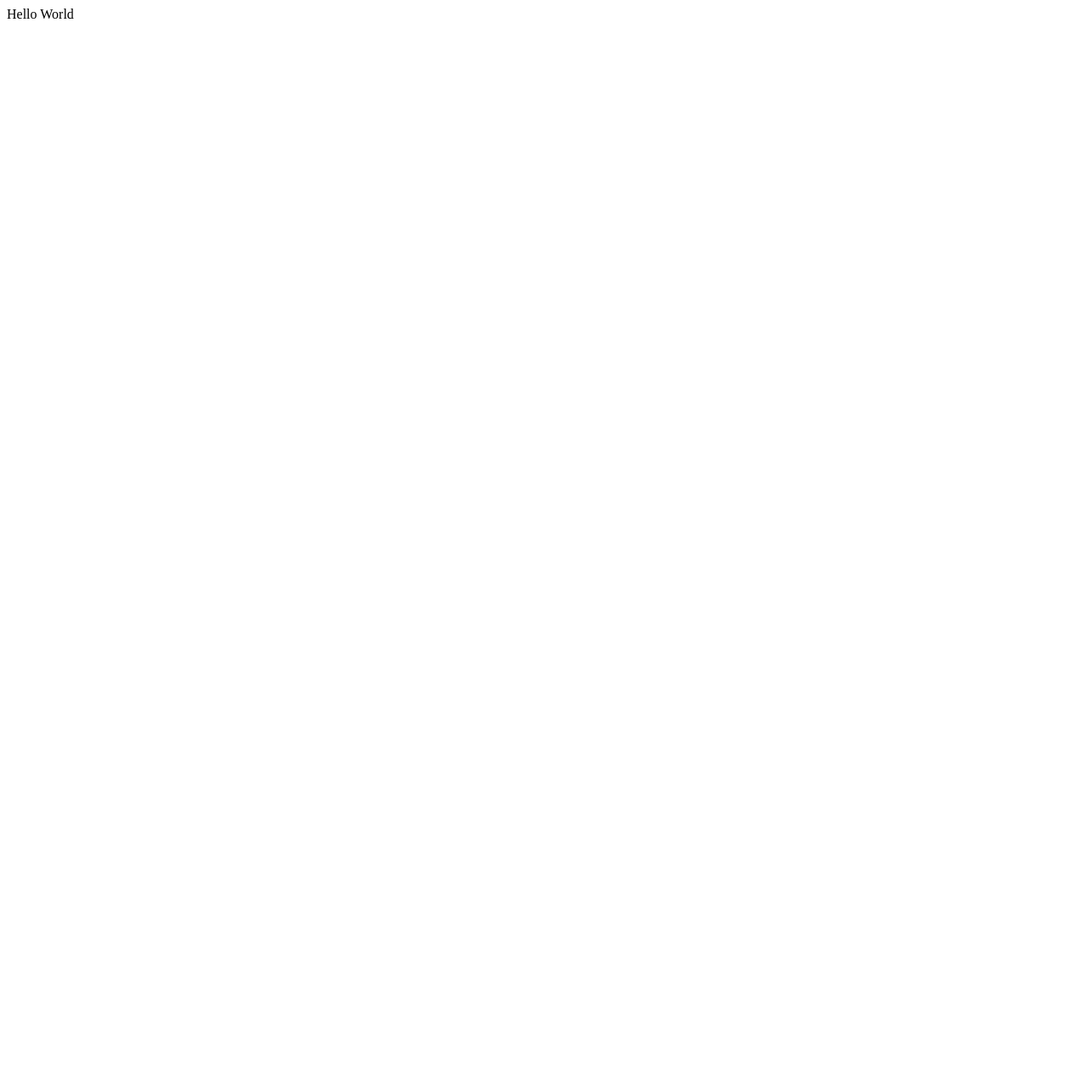
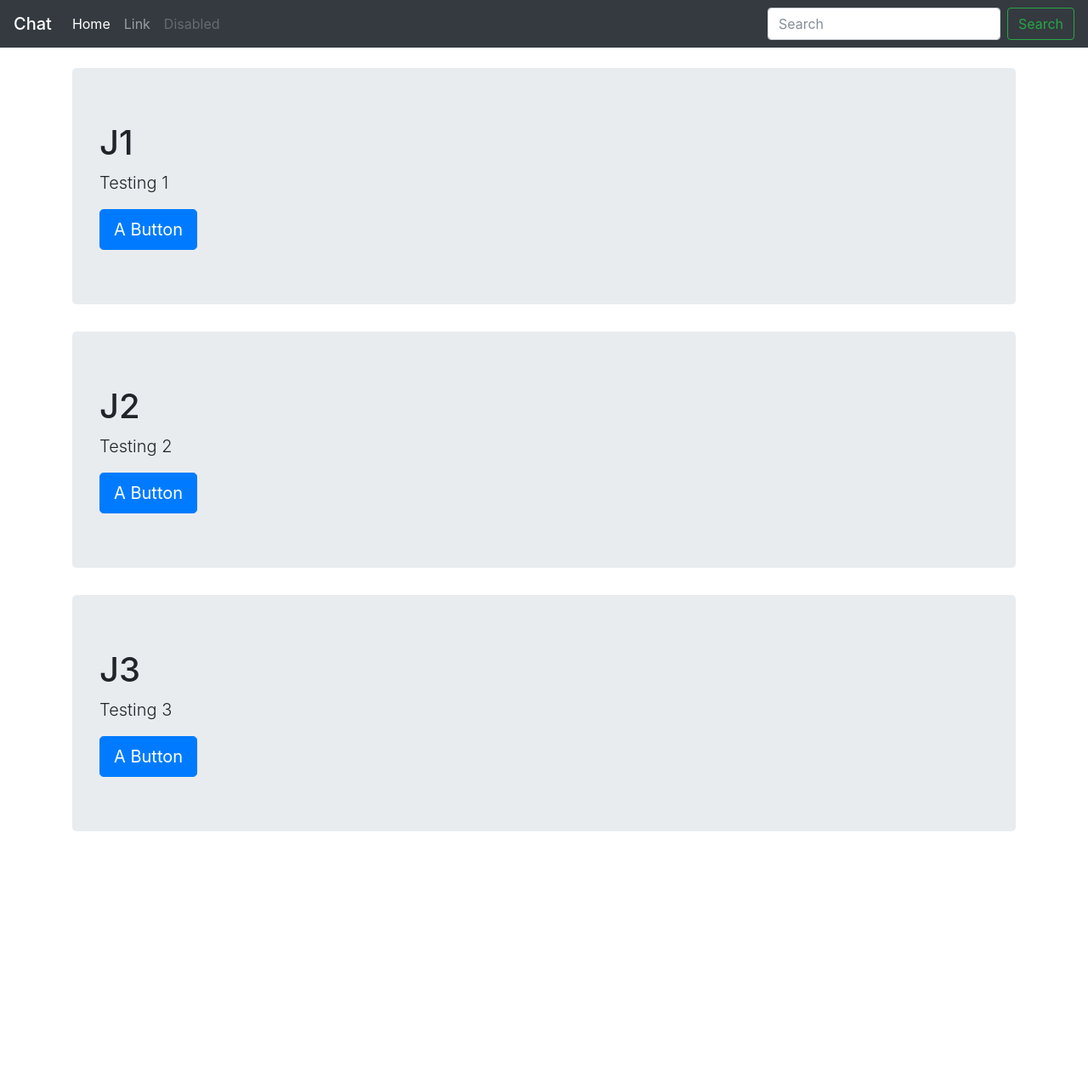
Before and after one commit to GlacialChat/glacial-chat, a Django app: page / in a window 1280 px wide. Before the commit the page is almost empty. Shown: the whole page at 85% size. Before the commit the page ends 22 px from the top, so only its background shows below. Run offline with Django 3.2, Linux system fonts and the light colour scheme; the visitor is signed in with stand-in values (Sample User, id 1); some libraries are stand-ins or nearby versions.

Commit message:
updated index.html

```diff
--- a/webchat/templates/webchat/index.html
+++ b/webchat/templates/webchat/index.html
@@ -1,10 +1,61 @@
 <!DOCTYPE html>
 <html lang="en">
 <head>
+    <!-- Meta tags -->
     <meta charset="UTF-8">
+    <meta name="viewport" content="width=device-width, initial-scale=1, shrink-to-fit=no">
+    <link rel="stylesheet" href="https://maxcdn.bootstrapcdn.com/bootstrap/4.0.0-beta.2/css/bootstrap.min.css" integrity="sha384-PsH8R72JQ3SOdhVi3uxftmaW6Vc51MKb0q5P2rRUpPvrszuE4W1povHYgTpBfshb" crossorigin="anonymous">
+
     <title>Title</title>
 </head>
-<body>
-Hello World
+<body style="min-height: 80rem; padding-top: 5rem;">
+    <!-- Nav bar -->
+    <nav class="navbar navbar-expand-md navbar-dark fixed-top bg-dark">
+        <span class="navbar-brand mb-0 h1">Chat</span>
+        <button class="navbar-toggler" type="button" data-toggle="collapse" data-target="#navbarCollapse" aria-controls="navbarCollapse" aria-expanded="false" aria-label="Toggle navigation">
+            <span class="navbar-toggler-icon"></span>
+        </button>
+        <div class="collapse navbar-collapse" id="navbarCollapse">
+            <ul class="navbar-nav mr-auto">
+                <li class="nav-item active">
+                    <a class="nav-link" href="#">Home <span class="sr-only">(current)</span></a>
+                </li>
+                <li class="nav-item">
+                    <a class="nav-link" href="#">Link</a>
+                </li>
+                <li class="nav-item">
+                    <a class="nav-link disabled" href="#">Disabled</a>
+                </li>
+            </ul>
+            <form class="form-inline mt-2 mt-md-0">
+                <input class="form-control mr-sm-2" type="text" placeholder="Search" aria-label="Search">
+                <button class="btn btn-outline-success my-2 my-sm-0" type="submit">Search</button>
+            </form>
+        </div>
+    </nav>
+
+    <!-- content -->
+    <main role="main" class="container">
+        <div class="jumbotron">
+            <h1>J1</h1>
+            <p class="lead">Testing 1</p>
+            <a class="btn btn-lg btn-primary" href="#" role="button">A Button</a>
+        </div>
+        <div class="jumbotron">
+            <h1>J2</h1>
+            <p class="lead">Testing 2</p>
+            <a class="btn btn-lg btn-primary" href="#" role="button">A Button</a>
+        </div>
+        <div class="jumbotron">
+            <h1>J3</h1>
+            <p class="lead">Testing 3</p>
+            <a class="btn btn-lg btn-primary" href="#" role="button">A Button</a>
+        </div>
+    </main>
+
+    <!--JS scripts-->
+    <script src="https://code.jquery.com/jquery-3.2.1.slim.min.js" integrity="sha384-KJ3o2DKtIkvYIK3UENzmM7KCkRr/rE9/Qpg6aAZGJwFDMVNA/GpGFF93hXpG5KkN" crossorigin="anonymous"></script>
+    <script src="https://cdnjs.cloudflare.com/ajax/libs/popper.js/1.12.3/umd/popper.min.js" integrity="sha384-vFJXuSJphROIrBnz7yo7oB41mKfc8JzQZiCq4NCceLEaO4IHwicKwpJf9c9IpFgh" crossorigin="anonymous"></script>
+    <script src="https://maxcdn.bootstrapcdn.com/bootstrap/4.0.0-beta.2/js/bootstrap.min.js" integrity="sha384-alpBpkh1PFOepccYVYDB4do5UnbKysX5WZXm3XxPqe5iKTfUKjNkCk9SaVuEZflJ" crossorigin="anonymous"></script>
 </body>
 </html>
```
